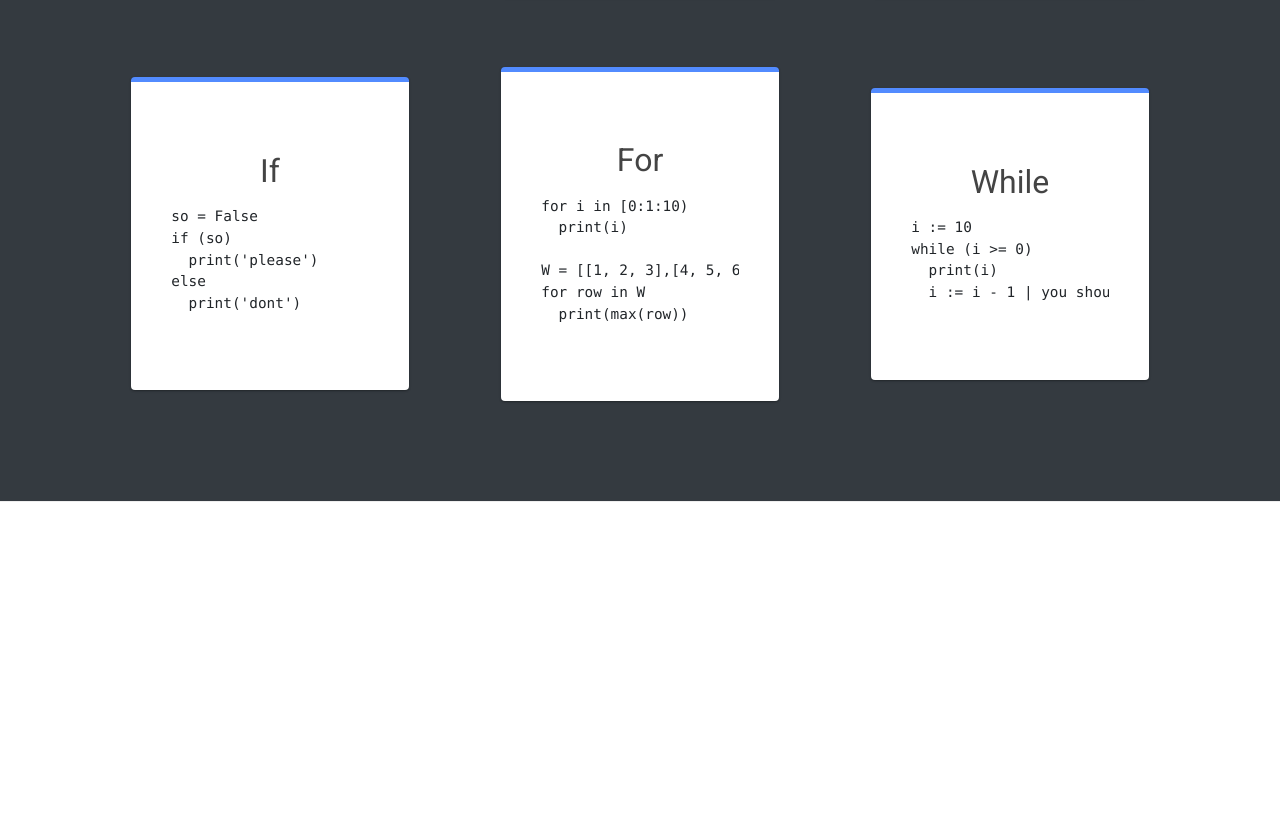
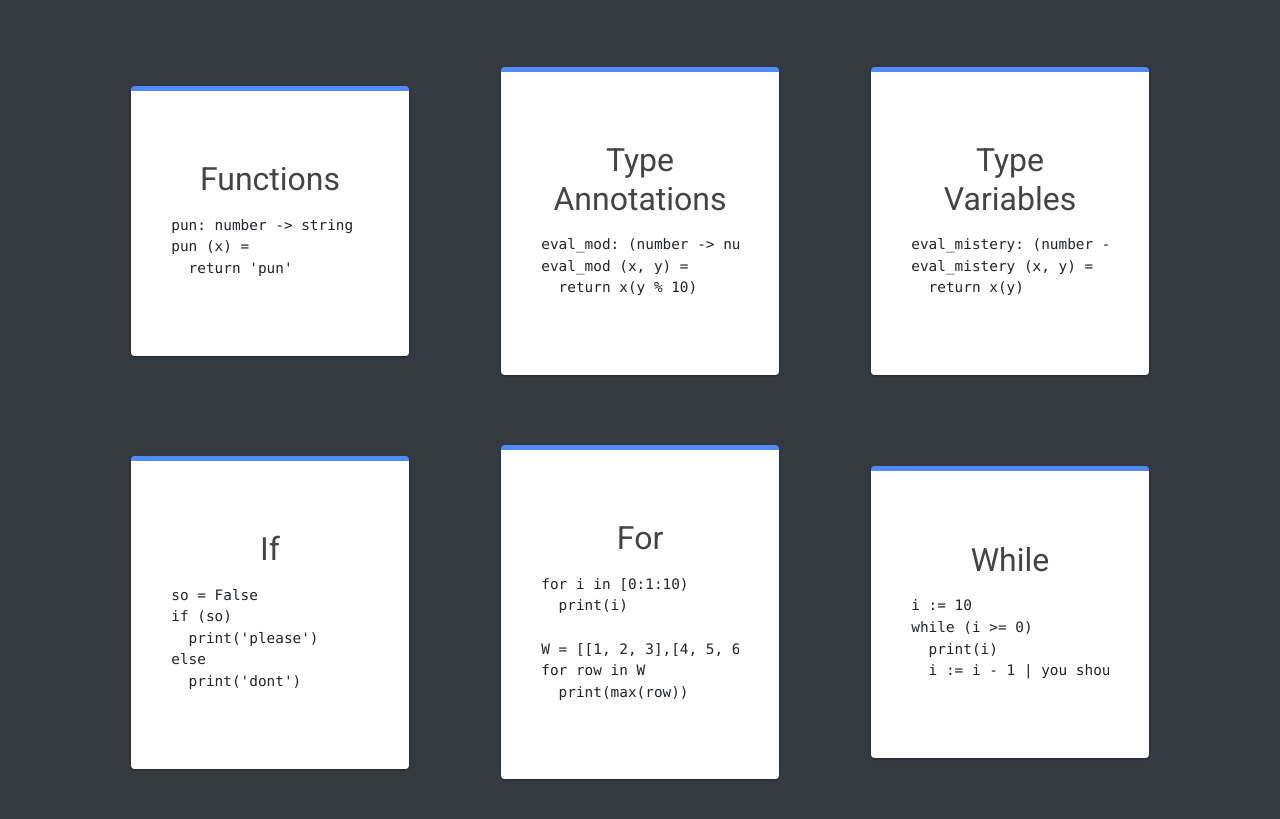
Before and after one commit to eileenchoe/olive, a website: page website/features.html in a window 1280 px wide. Shown: the part 2035-2854 px from the top of the page. Before the commit the page ends 2537 px from the top, so only its background shows below. Drawn offline with nearby package versions, Linux system fonts and the light colour scheme.

Commit message:
include functions and type annotations in website

```diff
--- a/website/features.html
+++ b/website/features.html
@@ -186,6 +186,41 @@
       </div>
 
       <div class="row-70"></div>
+
+      <div class="row text-center justify-content-sm-center no-gutters">
+        <div class="col-12 col-sm-10 col-md-8 col-lg-7 col-xl-3 m-auto pt-5 pt-xl-0">
+            <div class="fdb-box fdb-touch">
+              <h2>Functions</h2>
+              <pre><code>
+                  pun: number -> string<br>
+                  pun (x) =<br>
+                  &nbsp return 'pun'<br>
+                </code></pre>
+            </div>
+          </div>
+          <div class="col-12 col-sm-10 col-md-8 col-lg-7 col-xl-3 m-auto pt-5 pt-xl-0">
+              <div class="fdb-box fdb-touch">
+                <h2>Type Annotations</h2>
+                <pre><code>
+                  eval_mod: (number -> number), number -> number<br>
+                  eval_mod (x, y) =<br>
+                  &nbsp return x(y % 10)<br>
+                  </code></pre>
+              </div>
+            </div>
+            <div class="col-12 col-sm-10 col-md-8 col-lg-7 col-xl-3 m-auto pt-5 pt-xl-0">
+                <div class="fdb-box fdb-touch">
+                  <h2>Type Variables</h2>
+                  <pre><code>
+                    eval_mistery: (number -> _), number -> _<br>
+                    eval_mistery (x, y) =<br>
+                    &nbsp return x(y)<br>
+                    </code></pre>
+                </div>
+              </div>
+    </div>
+
+      <div class="row-70"></div>
       <div class="row text-center justify-content-sm-center no-gutters">
       <div class="col-12 col-sm-10 col-md-8 col-lg-7 col-xl-3 m-auto pt-5 pt-xl-0">
           <div class="fdb-box fdb-touch">
```
Also changed, not shown: README.md.
